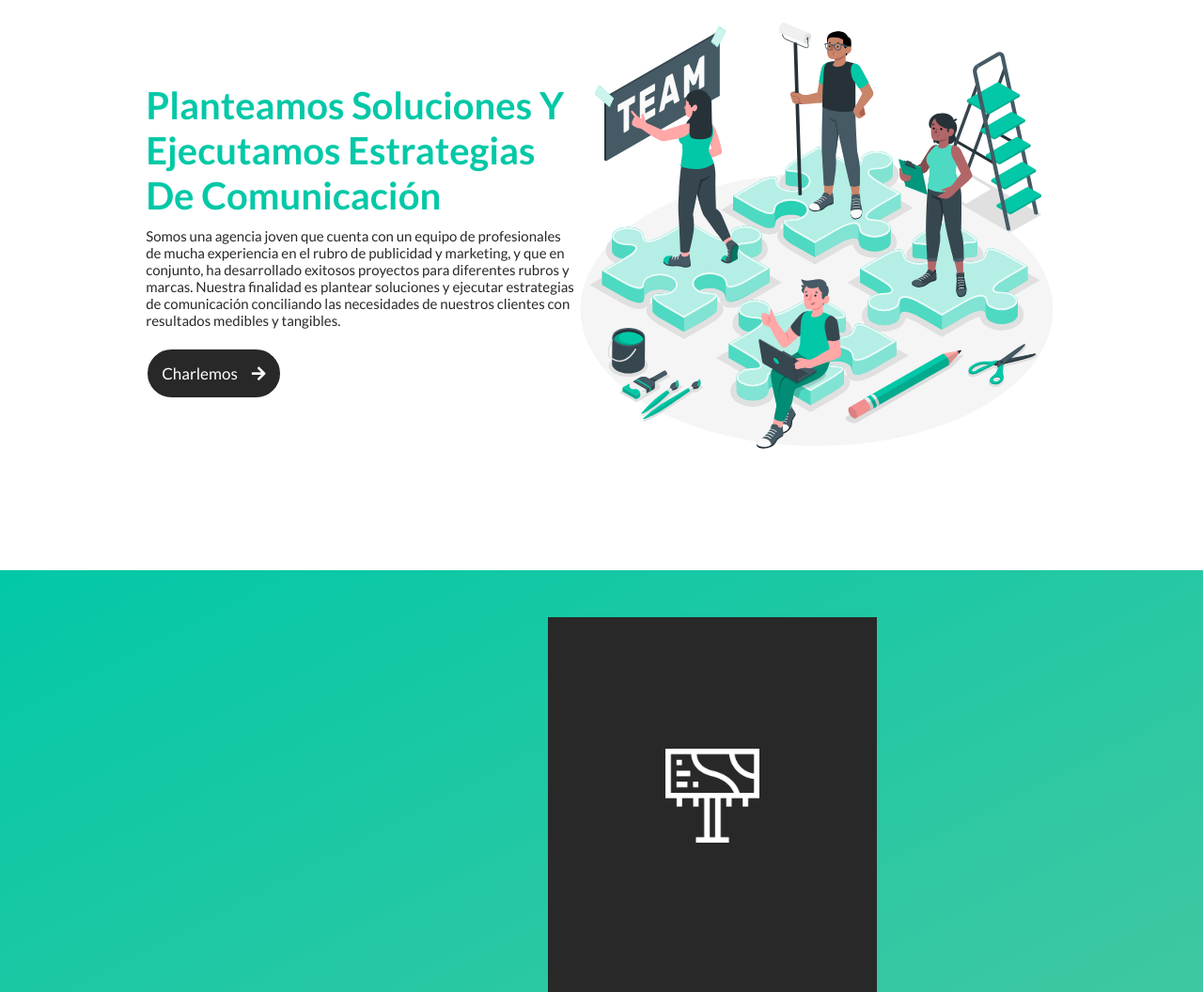
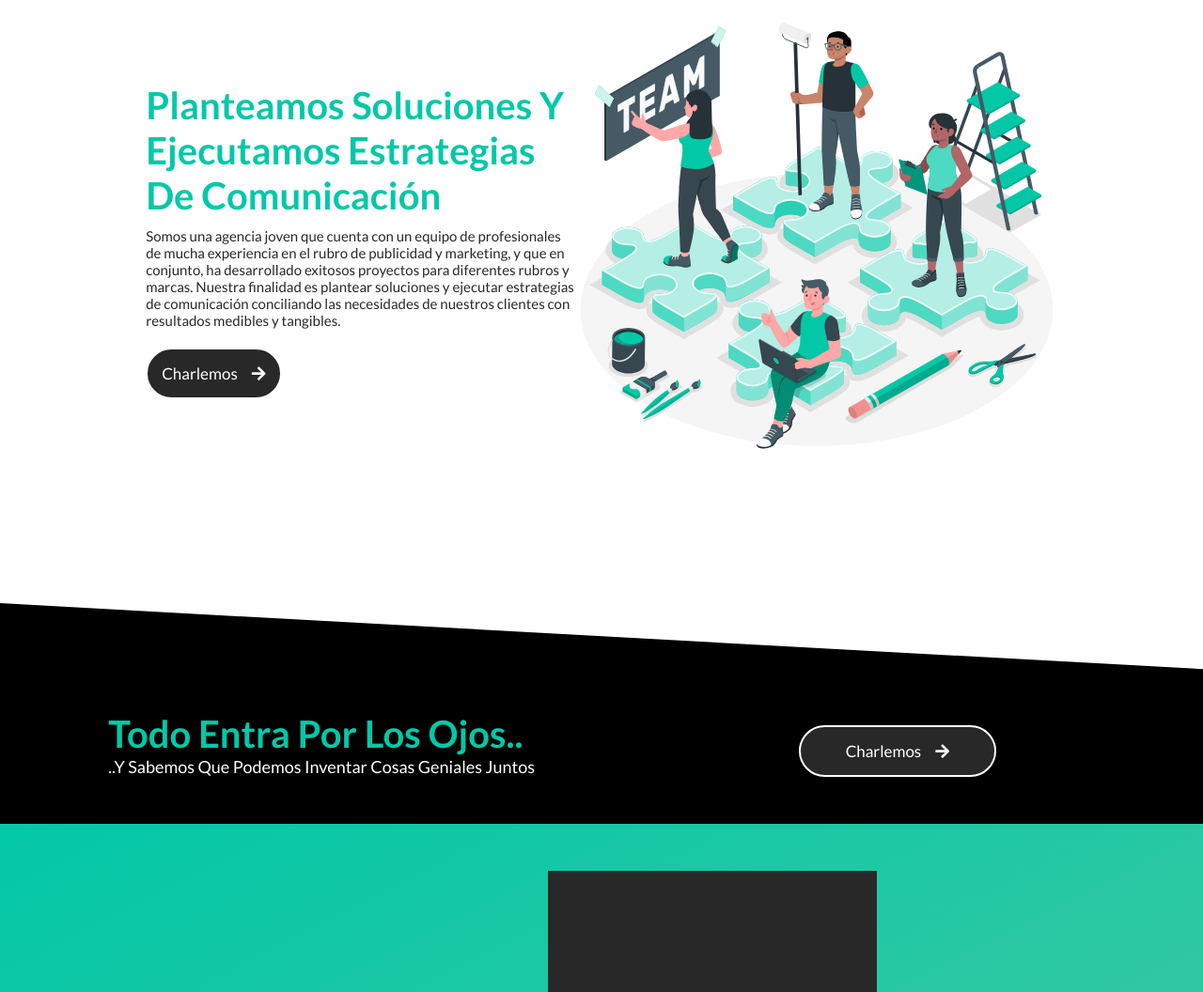
Before and after one commit to virutasoft/adnMarketing, a PHP site: page / in a window 1280 px wide. Shown: the part 993-2049 px from the top of the page at 94% size. Run offline with PHP 8.4, Linux system fonts and the light colour scheme.

Commit message:
Call to action section semi finished

```diff
--- a/css/styles.css
+++ b/css/styles.css
@@ -169,6 +169,58 @@ section {
   right: -2rem;
   -webkit-transform: rotate(180deg);
           transform: rotate(180deg);
+}
+
+.callToAction {
+  -webkit-clip-path: polygon(0 13%, 100% 39%, 100% 100%, 0% 100%);
+          clip-path: polygon(0 13%, 100% 39%, 100% 100%, 0% 100%);
+  display: -ms-grid;
+  display: grid;
+  -ms-grid-columns: (minmax(20rem, 1fr))[auto-fit];
+      grid-template-columns: repeat(auto-fit, minmax(20rem, 1fr));
+  background: black;
+  color: var(--white);
+  padding-top: 15rem;
+}
+
+.callToAction .callToAction__container {
+  display: -webkit-box;
+  display: -ms-flexbox;
+  display: flex;
+  -webkit-box-pack: justify;
+      -ms-flex-pack: justify;
+          justify-content: space-between;
+  overflow: hidden;
+  position: -webkit-sticky;
+  position: sticky;
+}
+
+.callToAction .callToAction__container .textContainer h4 {
+  color: var(--green);
+  font-size: 4rem;
+}
+
+.callToAction .callToAction__container .textContainer p {
+  font-size: 1.8rem;
+}
+
+.callToAction .callToAction__container .buttonContainer {
+  background: #000;
+  display: -webkit-box;
+  display: -ms-flexbox;
+  display: flex;
+  -webkit-box-align: end;
+      -ms-flex-align: end;
+          align-items: flex-end;
+  width: 40%;
+  -webkit-box-pack: center;
+      -ms-flex-pack: center;
+          justify-content: center;
+}
+
+.callToAction .callToAction__container .buttonContainer .btn {
+  width: 50%;
+  text-align: center;
 }
 
 .home {
--- a/index.html
+++ b/index.html
@@ -158,6 +158,22 @@
     </section>
     <!-- ABOUT SECTION ENDS -->
 
+    <!-- CALL TO ACTION SECTION -->
+    <section class="callToAction" id="callToAction">
+        <div class="callToAction__container">
+            <div class="textContainer">
+                <h4 class="headText">Todo entra por los ojos..</h4>
+                <p>..y sabemos que podemos inventar cosas geniales juntos</p>
+            </div>
+            <div class="buttonContainer">
+                <a href="#contact" class="btn">charlemos<i class="fas fa-arrow-right slider-icon1"></i></a>
+            </div>
+
+        </div>
+
+
+    </section>
+    <!-- CALL TO ACTION SECTION -->
 
     <!-- SERVICES MAIN STARTS -->
     <section class="services__main" id="services">
@@ -240,6 +256,8 @@
 
     </section>
     <!-- SERVICES MAIN END -->
+
+
     <!-- SERVICES SECTION STARTS -->
     <section class="services" id="services__btl" style="background: url(images/btl.jpg) no-repeat; background-attachment: fixed;">
 
--- a/styles.scss
+++ b/styles.scss
@@ -171,6 +171,50 @@ section{
         bottom: -.5rem;
         right: -2rem;
         transform: rotate(180deg);
+    }
+}
+
+.callToAction{
+    clip-path: polygon(0 13%, 100% 39%, 100% 100%, 0% 100%);
+    display: grid;
+    grid-template-columns: repeat(auto-fit, minmax(20rem, 1fr));
+    background: black;
+    color: var(--white);
+    padding-top: 15rem;
+
+    .callToAction__container{
+        display: flex;
+        justify-content: space-between;
+        // background: red;
+        overflow: hidden;
+        position: sticky;
+
+
+        .textContainer{
+            h4{
+                color: var(--green);
+                font-size: 4rem;
+                // padding: 2rem;
+
+            }
+            p{
+                font-size: 1.8rem;
+                // padding: 2rem 0;
+            }
+        }
+
+        .buttonContainer{
+            background: #000;
+            display: flex;
+            align-items: flex-end;
+            width: 40%;
+            justify-content: center;
+
+            .btn{
+                width: 50%;
+                text-align: center;
+            }
+        }
     }
 }
 // HOME SECTION STARTS
```
Also changed, not shown: 1 other file.
